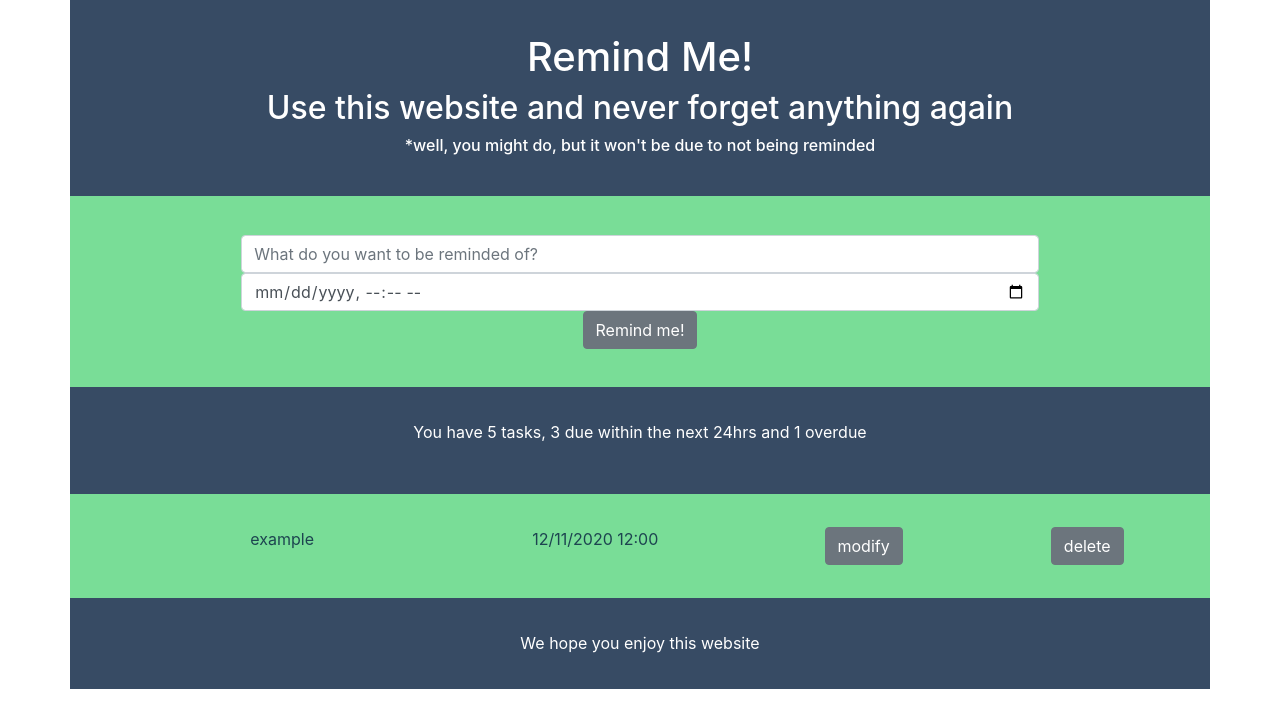
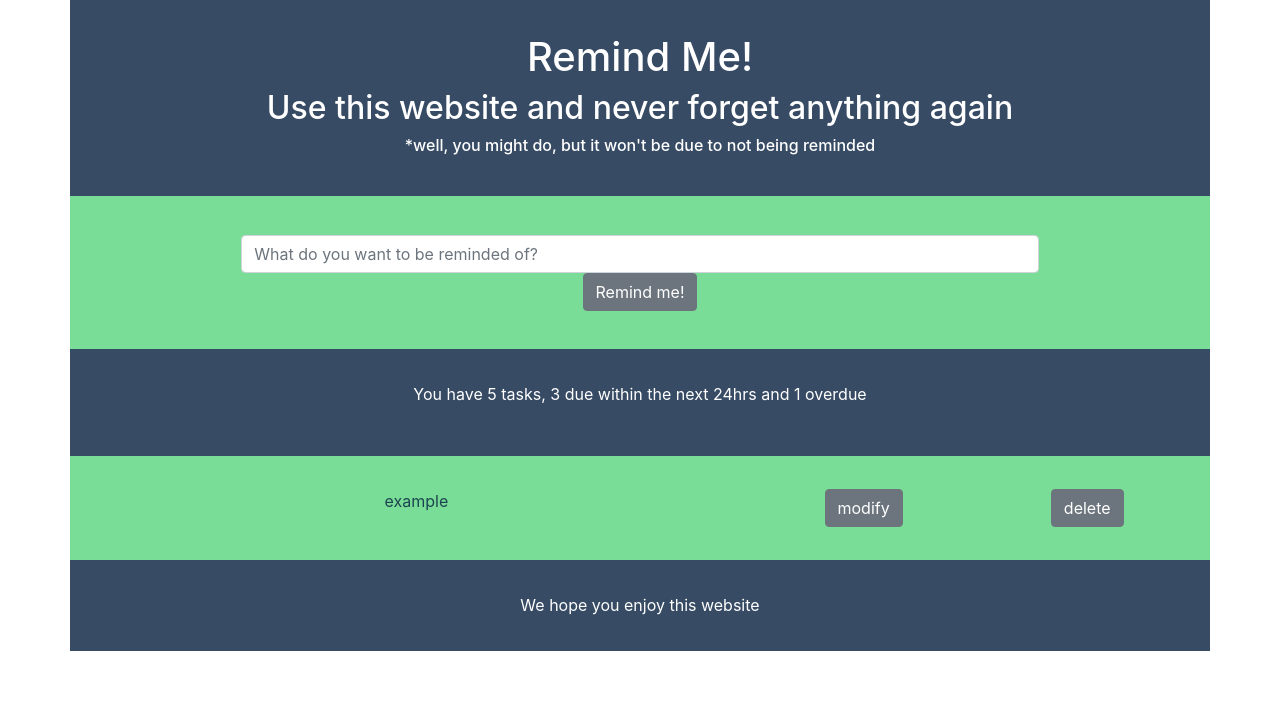
Before and after one commit to Daveu1983/remind-app-frontend, a React app: page / in a window 1280 px wide. Shown: the top 728 px of the page. Built offline with nearby package versions, Linux system fonts and the light colour scheme.

Commit message:
removed date and time for reminder

```diff
--- a/src/components/AddItem.js
+++ b/src/components/AddItem.js
@@ -11,11 +11,6 @@ class AddItem extends Component {
                     <input id="reminder" className="form-control" type="text"name="reminder"
                     placeholder="What do you want to be reminded of? "/>
                 </div>
-                <div className="col-12 col-offset">
-                    <label htmlFor="dateToRemind" className="sr-only">date</label>
-                    <input id="dateToRemind" className="form-control" type="datetime-local"
-                    name="whenToRemind"/>
-                </div>
                 <div className="col-12 text-center">
                     <button id="remindMe" className="btn btn-secondary"
                     name="reminder" type="submit">Remind me!</button>
--- a/src/components/ExistingItems.js
+++ b/src/components/ExistingItems.js
@@ -5,8 +5,7 @@ class ExistingItems extends Component {
     return (
       <div className="container">
         <div className="row generalContent">
-            <div className="col-md-4 col-12 text-center">example</div>
-            <div className="col-md-3 col-12 text-center"> 12/11/2020 12:00</div>
+            <div className="col-md-7 col-12 text-center">example</div>
             <div className="col-md-3 col-12 text-center"><button className="btn btn-secondary" name="modify"
                 type="submit">modify</button></div>
             <div className="col-md-2 col-12 text-center"><button className="btn btn-secondary" name="delete"
```
